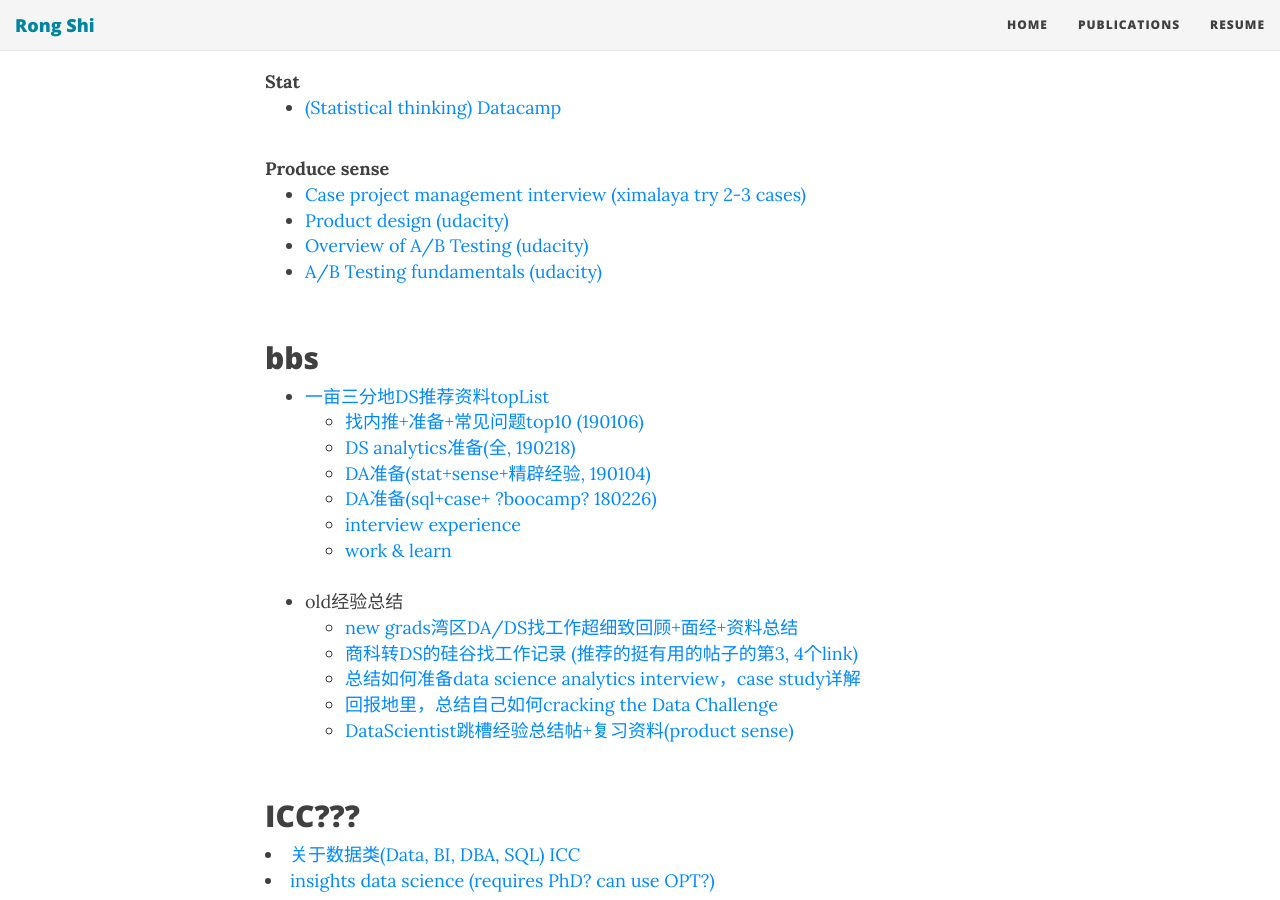
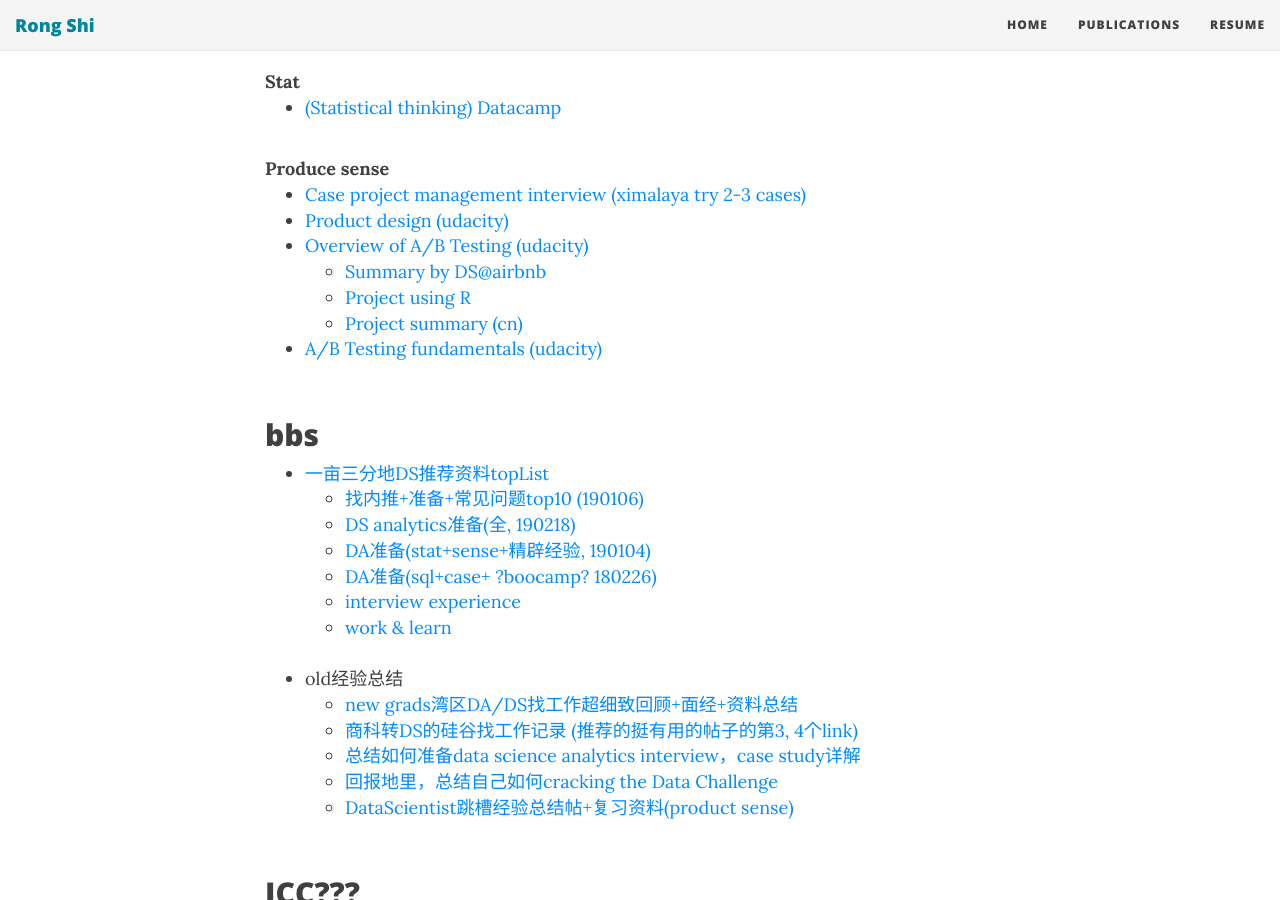
Before and after one commit to vdr007/vdr007.github.io, a Jekyll site: the page built from ba-resource.html, in a window 1280 px wide and 900 px high, scrolled down 802 px. Built offline with Jekyll 4.4.1, drawn with Linux system fonts in a browser that asks for light colours; nearby versions of some CDN libraries.

Commit message:
summary of a/b testing

```diff
--- a/ba-resource.html
+++ b/ba-resource.html
@@ -60,6 +60,11 @@ permalink: /index/ba
     <li><a href="https://www.ximalaya.com/shangye/6414597/">Case project management interview (ximalaya try 2-3 cases)</a></li>
     <li><a href="https://classroom.udacity.com/courses/ud509">Product design (udacity)</a></li>
     <li><a href="https://classroom.udacity.com/courses/ud257">Overview of A/B Testing (udacity)</a></li>
+      <ul>
+    		<li><a href="https://towardsdatascience.com/a-summary-of-udacity-a-b-testing-course-9ecc32dedbb1">Summary by DS@airbnb</a></li>
+    		<li><a href="https://rpubs.com/Shaahin/ab-test-udacity">Project using R</a></li>
+    		<li><a href="https://github.com/zhangguixiang/Udacity-AB-test/blob/master/Udacity_AB_test.pdf">Project summary (cn)</a></li>
+      </ul>
     <li><a href="https://classroom.udacity.com/courses/ud979">A/B Testing fundamentals (udacity)</a></li>
   </ul>
   </li>
```
